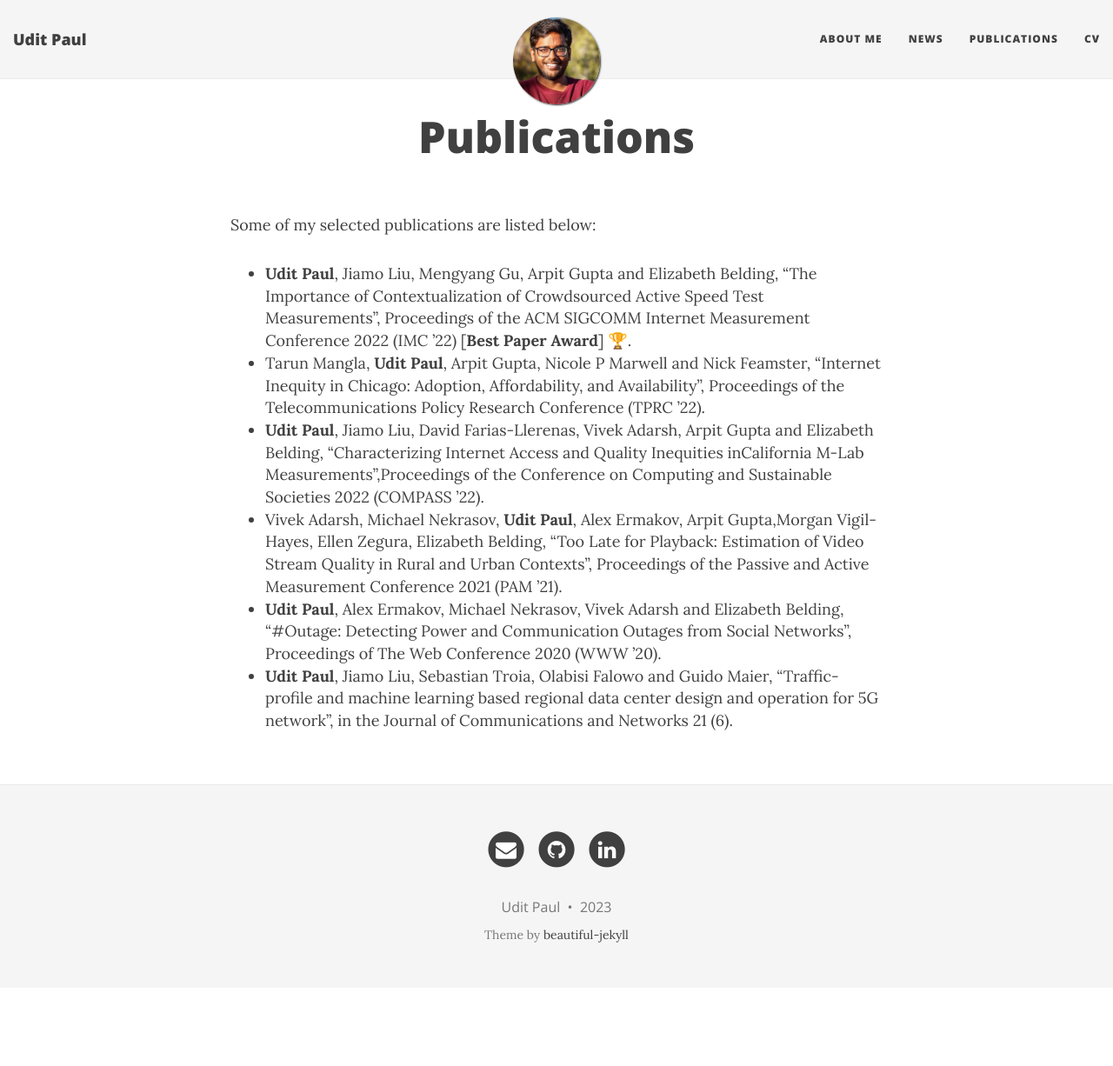
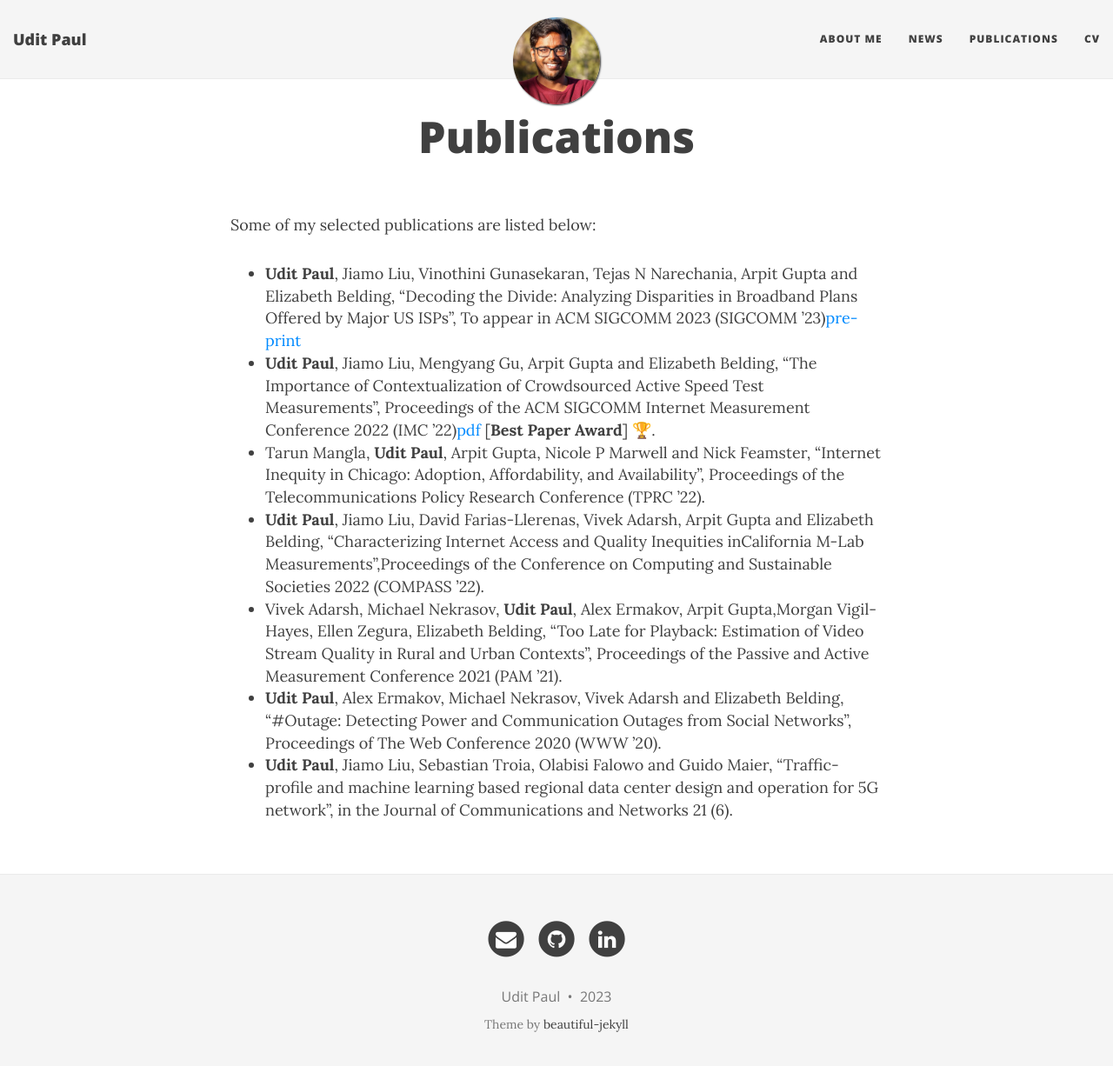
Before and after one commit to u-paul/u-paul.github.io, a Jekyll site: the page built from research.md, in a window 1280 px wide and 1239 px high. Shown: the top 1226 px of the window at 87% size. Built offline with Jekyll 4.4.1, drawn with Linux system fonts in a browser that asks for light colours; nearby versions of some CDN libraries.

Commit message:
updated publications

```diff
--- a/research.md
+++ b/research.md
@@ -4,7 +4,8 @@ title: Publications
 ---
 
 Some of my selected publications are listed below:
-- **Udit Paul**, Jiamo Liu, Mengyang Gu, Arpit Gupta and Elizabeth Belding, “The Importance of Contextualization of Crowdsourced Active Speed Test Measurements”, Proceedings of the ACM SIGCOMM Internet Measurement Conference 2022 (IMC ’22) [**Best Paper Award**] 🏆.
+- **Udit Paul**, Jiamo Liu, Vinothini Gunasekaran, Tejas N Narechania, Arpit Gupta and Elizabeth Belding, “Decoding the Divide: Analyzing Disparities in Broadband Plans Offered by Major US ISPs”, To appear in ACM SIGCOMM 2023 (SIGCOMM ’23)[pre-print](https://arxiv.org/pdf/2302.14216.pdf)
+- **Udit Paul**, Jiamo Liu, Mengyang Gu, Arpit Gupta and Elizabeth Belding, “The Importance of Contextualization of Crowdsourced Active Speed Test Measurements”, Proceedings of the ACM SIGCOMM Internet Measurement Conference 2022 (IMC ’22)[pdf](https://dl.acm.org/doi/pdf/10.1145/3517745.3561441){:target="_blank"} [**Best Paper Award**] 🏆.
 - Tarun Mangla, **Udit Paul**, Arpit Gupta, Nicole P Marwell and Nick Feamster, "Internet Inequity in Chicago: Adoption, Affordability, and Availability", Proceedings of the Telecommunications Policy Research Conference (TPRC ’22).
 - **Udit Paul**, Jiamo Liu, David Farias-Llerenas, Vivek Adarsh, Arpit Gupta and Elizabeth Belding, “Characterizing Internet Access and Quality Inequities inCalifornia M-Lab Measurements”,Proceedings of the Conference on Computing and Sustainable Societies 2022 (COMPASS ’22).
 - Vivek Adarsh, Michael Nekrasov, **Udit Paul**, Alex Ermakov, Arpit Gupta,Morgan Vigil-Hayes, Ellen Zegura, Elizabeth Belding, “Too Late for Playback: Estimation of Video Stream Quality in Rural and Urban Contexts”, Proceedings of the Passive and Active Measurement Conference 2021 (PAM ’21).
```
